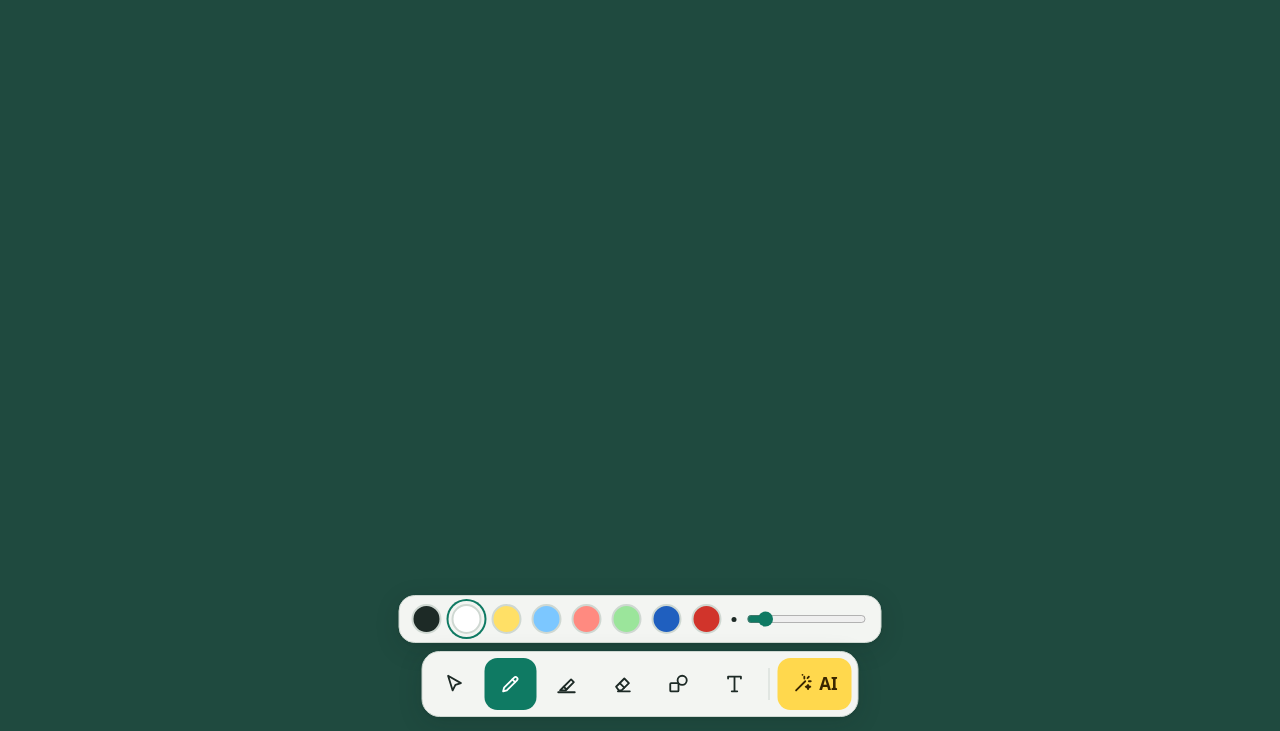
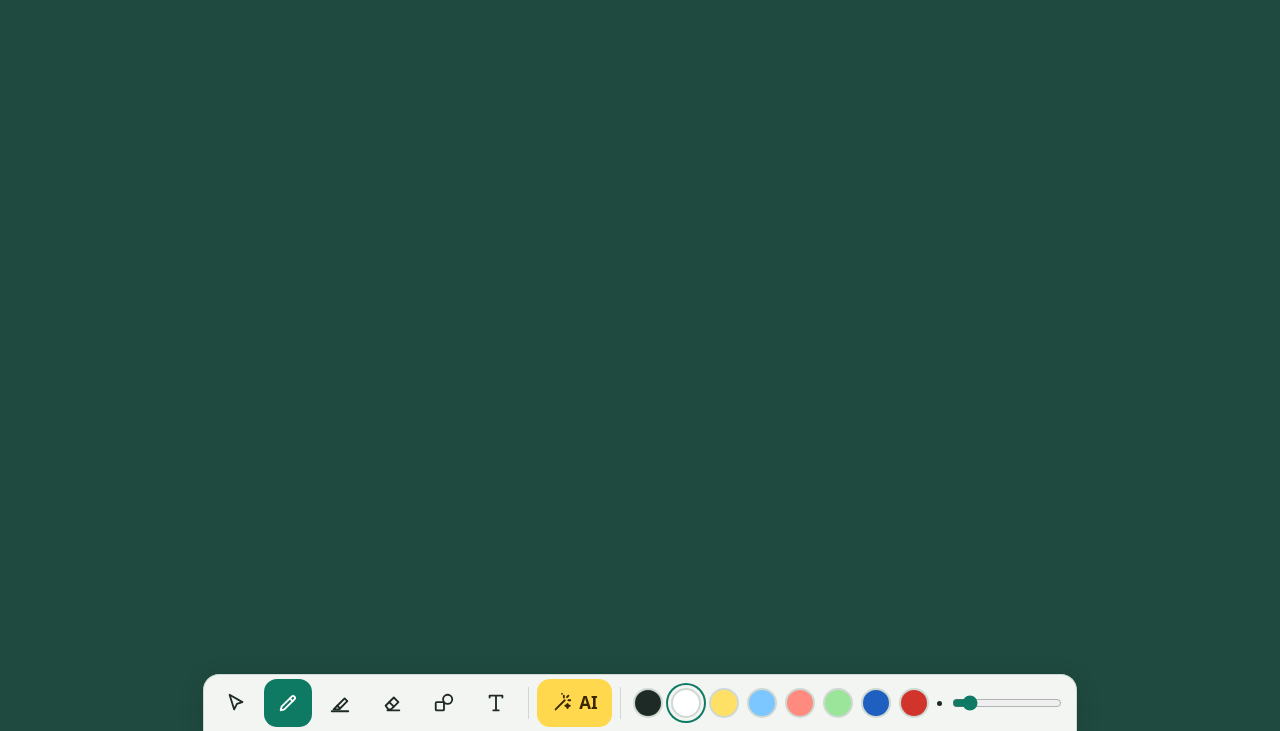
Before and after one commit to basilahammedmt-cmd/AMUP-INTERACTIVE-AI-BOARD, a plain HTML site: page index.html in a window 1280 px wide. Shown: the part 69-800 px from the top of the page. Drawn offline with Linux system fonts and the light colour scheme; a web font is replaced by a local one.

Commit message:
Put tool options in one bottom bar pinned to the edge
Co-Authored-By: Claude Opus 5.5 <noreply@anthropic.com>
Claude-Session: https://claude.ai/code/session_015Htp5Hzi4fvfPD8SPgyxxM

```diff
--- a/index.html
+++ b/index.html
@@ -57,19 +57,24 @@ button{font:inherit;color:inherit}
 .ib.warn{background:var(--danger);color:#fff}
 .stage{position:relative;flex:1;min-height:0}
 canvas#board{position:absolute;inset:0;width:100%;height:100%;touch-action:none;display:block}
-.dock{position:absolute;left:50%;transform:translateX(-50%);bottom:calc(14px + env(safe-area-inset-bottom,0px));display:flex;flex-direction:column;align-items:center;gap:8px;max-width:calc(100% - 24px);z-index:5}
-.bar{display:flex;align-items:center;gap:4px;background:var(--chrome);border:1px solid var(--line);border-radius:18px;padding:6px;box-shadow:var(--shadow);flex-wrap:wrap;justify-content:center}
+.dock{position:absolute;left:0;right:0;bottom:0;padding-bottom:env(safe-area-inset-bottom,0px);display:flex;justify-content:center;z-index:5;pointer-events:none}
+.bar{pointer-events:auto;display:flex;align-items:center;gap:4px;background:var(--chrome);border:1px solid var(--line);border-bottom:0;border-radius:16px 16px 0 0;padding:4px 8px;box-shadow:var(--shadow);flex-wrap:nowrap;max-width:100%;overflow-x:auto;scrollbar-width:none}
+.bar::-webkit-scrollbar{display:none}
+.bar .tool{flex:none;width:48px;height:48px}
 .tool{width:52px;height:52px;border:0;background:transparent;border-radius:13px;display:grid;place-items:center;cursor:pointer;position:relative}
 .tool:hover{background:var(--chrome-2)}
 .tool[aria-pressed="true"]{background:var(--accent);color:var(--accent-ink)}
 .tool.magic{width:auto;padding:0 14px;gap:6px;display:flex;align-items:center;color:#3a2600;background:#ffd84d;font-weight:700;font-size:17px;font-family:var(--f-display)}
 .tool.magic svg{stroke:#3a2600}
 .tool.magic[aria-pressed="true"]{background:#ffb703;color:#2a1a00;box-shadow:0 0 0 3px #fff inset}
-.sep{width:1px;height:32px;background:var(--line);margin:0 4px}
-.sub{display:flex;align-items:center;gap:10px;background:var(--chrome);border:1px solid var(--line);border-radius:16px;padding:8px 12px;box-shadow:var(--shadow);flex-wrap:wrap;justify-content:center}
+.sep{flex:none;width:1px;height:32px;background:var(--line);margin:0 4px}
+.sub{display:flex;align-items:center;gap:8px;flex-wrap:nowrap;flex:none;padding:0 4px}
+.sub:empty{display:none}
 .sw{width:30px;height:30px;border-radius:50%;border:2px solid var(--line);cursor:pointer;padding:0}
 .sw[aria-pressed="true"]{box-shadow:0 0 0 3px var(--chrome),0 0 0 5px var(--accent)}
-.size{display:flex;align-items:center;gap:8px;font-size:13px;color:var(--muted)}
+.size{display:flex;align-items:center;gap:8px;font-size:13px;color:var(--muted);white-space:nowrap;flex:none}
+.size input[type=range]{width:110px}
+.sub .sw,.sub .chip{flex:none}
 .size input{width:120px;accent-color:var(--accent)}
 .dot{border-radius:50%;background:var(--ink);flex:none}
 .chip{border:1px solid var(--line);background:var(--chrome-2);border-radius:10px;height:38px;min-width:40px;padding:0 10px;cursor:pointer;display:grid;place-items:center}
@@ -197,7 +202,6 @@ textarea.txt{position:absolute;z-index:7;background:transparent;border:2px dashe
     <canvas id="board"></canvas>
 
     <div class="dock">
-      <div class="sub" id="sub"></div>
       <div class="bar" role="toolbar" aria-label="ടൂളുകൾ">
         <button class="tool" data-tool="select" title="തിരഞ്ഞെടുക്കുക, നീക്കുക" aria-label="തിരഞ്ഞെടുക്കുക"><svg viewBox="0 0 24 24"><path d="M5 3l14 8-6 2-3 6z"/></svg></button>
         <button class="tool" data-tool="pen" title="പേന" aria-label="പേന"><svg viewBox="0 0 24 24"><path d="M4 20l4-1L19 8a2.1 2.1 0 0 0-3-3L5 16z"/><path d="M14 7l3 3"/></svg></button>
@@ -207,6 +211,8 @@ textarea.txt{position:absolute;z-index:7;background:transparent;border:2px dashe
         <button class="tool" data-tool="text" title="ടെക്സ്റ്റ്" aria-label="ടെക്സ്റ്റ്"><svg viewBox="0 0 24 24"><path d="M5 6V4h14v2M12 4v16M9 20h6"/></svg></button>
         <span class="sep"></span>
         <button class="tool magic" data-tool="magic" title="ചിത്രം: വാക്ക് എഴുതി വട്ടമിടുക" aria-label="ചിത്രം കൊണ്ടുവരിക"><svg viewBox="0 0 24 24"><path d="M5 19 15 9"/><path d="M14 4v2M19 9h2M17.5 5.5l1.4-1.4M12 2v0"/><path d="M18 13l.8 1.7L20.5 15l-1.7.8L18 17.5l-.8-1.7L15.5 15l1.7-.8z" fill="currentColor"/></svg>AI</button>
+        <span class="sep"></span>
+        <div class="sub" id="sub"></div>
       </div>
     </div>
   </main>
@@ -824,7 +830,7 @@ function renderSub(){
   else if(t==='eraser') h = `<span class="size">ഇറേസർ വലിപ്പം</span>` + sizeCtl('eraser',12,120);
   else if(t==='shape') h = SHAPES.map(([k,svg,name])=>`<button class="chip" type="button" data-shape="${k}" aria-label="${name}" title="${name}" aria-pressed="${k===st.shape}"><svg viewBox="0 0 24 24">${svg}</svg></button>`).join('') + swatches(COLORS, st.color) + sizeCtl('shape',2,24);
   else if(t==='text') h = TEXT_SIZES.map(([v,n])=>`<button class="chip" type="button" data-ts="${v}" aria-pressed="${v===st.textSize}">${n}</button>`).join('') + swatches(COLORS, st.color);
-  else h = `<span class="size">വസ്തു തൊട്ട് തിരഞ്ഞെടുക്കൂ. വലിച്ച് നീക്കാം, മൂലയിൽ പിടിച്ച് വലുതാക്കാം.</span>`;
+  else h = '';
   s.innerHTML = h; s.hidden = false;
   s.querySelectorAll('.sw').forEach(b=>b.onclick=()=>{ if(t==='hl') st.hlColor=b.dataset.c; else st.color=b.dataset.c; renderSub(); });
   s.querySelectorAll('[data-shape]').forEach(b=>b.onclick=()=>{ st.shape=b.dataset.shape; renderSub(); });
--- a/sw.js
+++ b/sw.js
@@ -1,5 +1,5 @@
 // Keeps the board itself available offline. Picture search and handwriting reading still need internet.
-const CACHE = 'amup-board-v8';
+const CACHE = 'amup-board-v9';
 const SHELL = ['./', './index.html', './manifest.webmanifest', './icon.svg'];
 self.addEventListener('install', e => { e.waitUntil(caches.open(CACHE).then(c => c.addAll(SHELL))); self.skipWaiting(); });
 self.addEventListener('activate', e => { e.waitUntil(caches.keys().then(ks => Promise.all(ks.filter(k => k !== CACHE).map(k => caches.delete(k))))); self.clients.claim(); });
```
